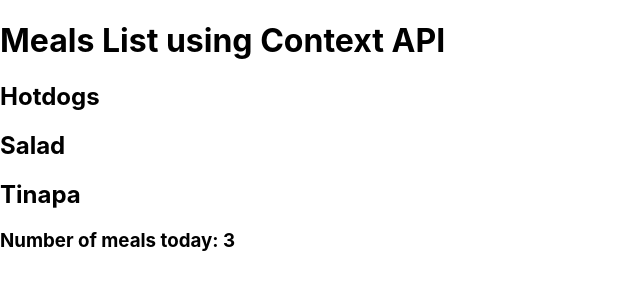
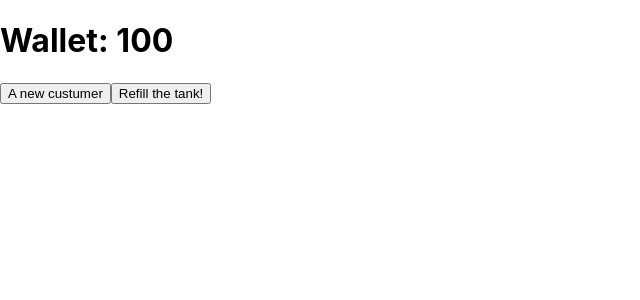
Before and after one commit to thy-jumrylsolivio/Prroject-1, a React (Create React App) app: page / in a window 1280 px wide. Shown: the top 300 px of the page, without its empty margins (0-640 px from the left). Built offline with nearby package versions, Linux system fonts and the light colour scheme.

Commit message:
useReducer

```diff
--- a/src/App.js
+++ b/src/App.js
@@ -1,17 +1,11 @@
 import Counter from "./Meals/Counter";
 import MealsList from "./Meals/MealsList";
 import MealsProvider from "./Meals/MealsProvider";
+import AppWallet from "./walllet/AppWallet";
 
 function App() {
 
-    return(
-        <div>
-            <MealsProvider>
-                <MealsList/>
-                <Counter/>
-            </MealsProvider>
-        </div>
-    )
+    return <AppWallet/>
 }
 
 export default App;
--- /dev/null
+++ b/src/walllet/AppWallet.js
@@ -0,0 +1,30 @@
+import { useReducer } from "react";
+
+const reducer = (state, action) => {
+    if (action.type === 'ride') return {money: state.money + 10};
+    if (action.type === 'fuel') return {money: state.money - 50};
+    return new Error();
+}
+
+function AppWallet() {
+
+    const initialState = {money: 100};
+    const [state, dispatch] = useReducer(reducer, initialState);
+
+    return (
+        <div className="AppWallet">
+            <h1>Wallet: {state.money}</h1>
+            <div>
+                <button onClick={() => dispatch({type: 'ride'})}>
+                    A new custumer
+                </button>
+                <button onClick={() => dispatch({type: 'fuel'})}>
+                    Refill the tank!
+                </button>
+            </div>
+        </div>
+    )
+
+}
+
+export default AppWallet
```
